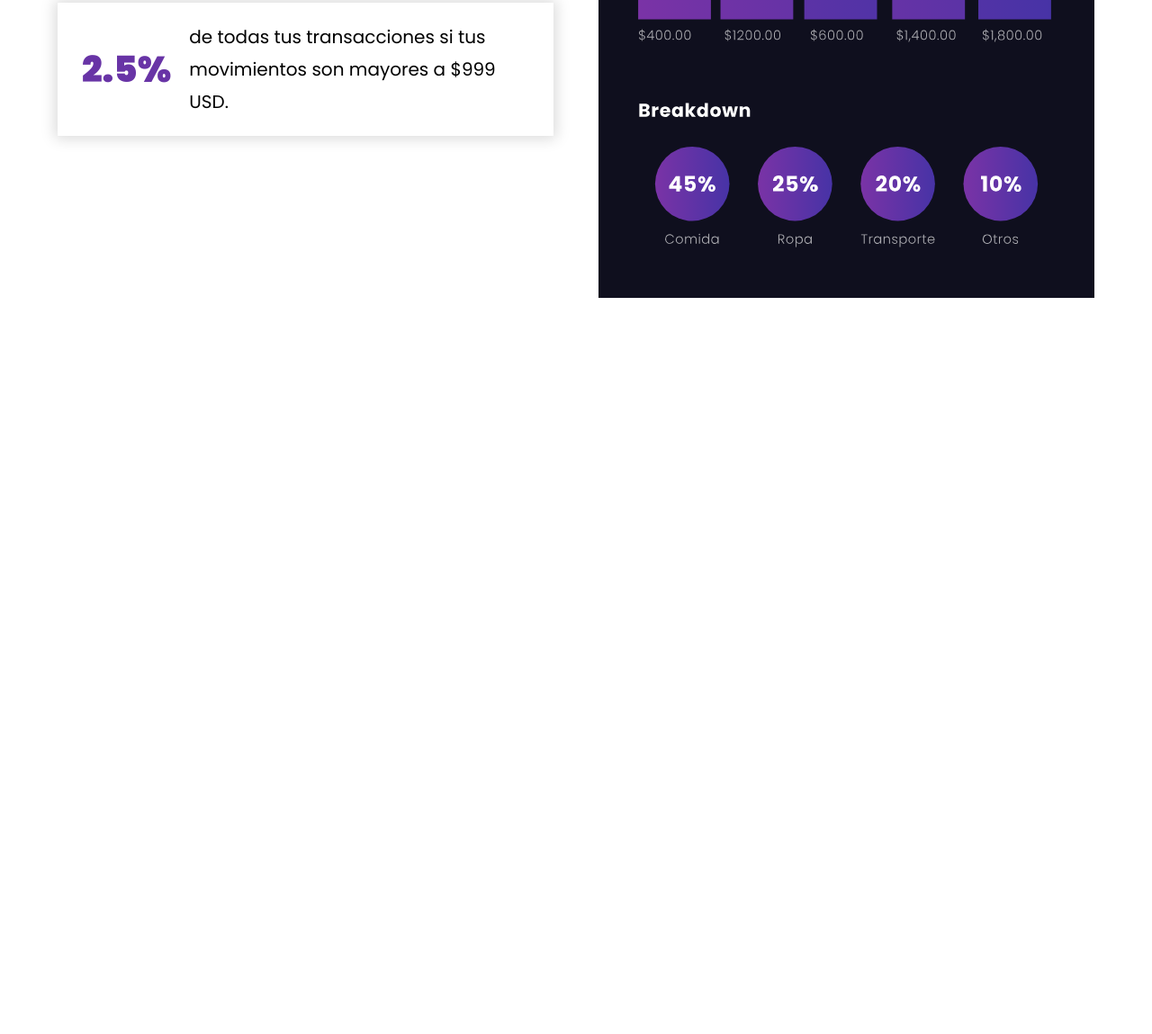
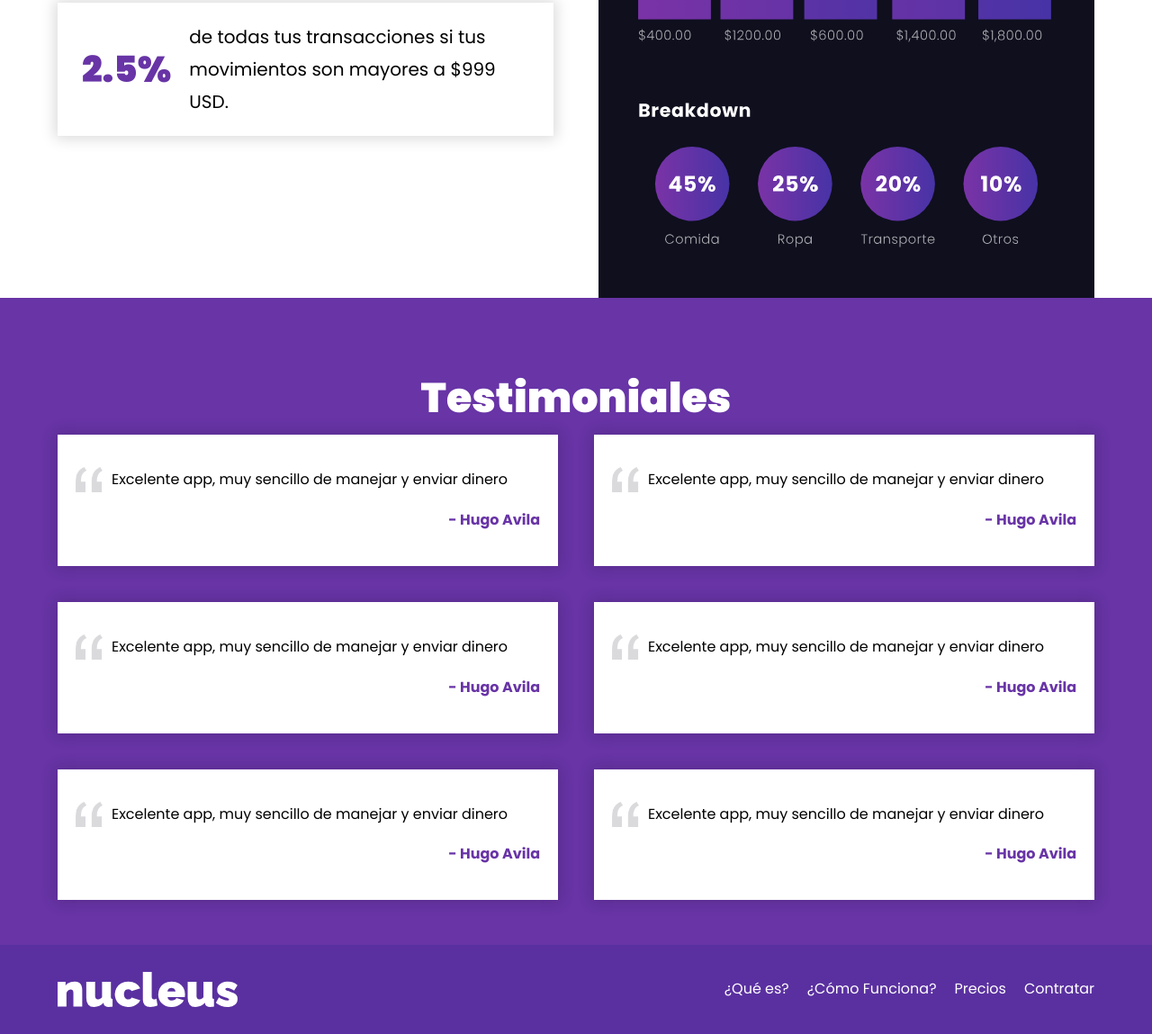
Before and after one commit to HugoAvila-Dev/nucleus-app, a website built with Vite: page index.html in a window 1280 px wide. Shown: the part 3743-4892 px from the top of the page at 90% size. Before the commit the page ends 4074 px from the top, so only its background shows below. Built offline with nearby package versions, Linux system fonts and the light colour scheme.

Commit message:
commit final

```diff
--- a/css/styles.css
+++ b/css/styles.css
@@ -168,6 +168,9 @@ img {
         color: var(--blanco);
     }
 }
+.navegacion__link--blanco {
+    color: var(--blanco);
+}
 .nucleus {
     margin-top: 3rem;
 }
@@ -292,3 +295,69 @@ img {
         text-align: left;
     }
 }
+
+.testimoniales {
+    background-color: var(--primario);
+    padding: 5rem 0;
+}
+.testimoniales__heading {
+    color: var(--blanco);
+    margin-bottom: 0;
+}
+.testimoniales__grid {
+    display: grid;
+    grid-template-columns: 1fr;
+    gap: 4rem;
+}
+@media (min-width: 768px) {
+    .testimoniales__grid {
+        grid-template-columns: repeat(2, 1fr);
+    }
+}
+.testimonial {
+    background-color: var(--blanco);
+    box-shadow: 0px 0px 15px 3px rgb(0 0 0 / .15);
+    padding: 2rem;
+    position: relative;
+}
+.testimonial__texto {
+    padding-left: 4rem;
+}
+.testimonial__texto::before {
+    content: '';
+    background-image: url(../img/comilla.png);
+    background-size: 3rem;
+    background-repeat: no-repeat;
+    background-position: center;
+    width: 3rem;
+    height: 3rem;
+    position: absolute;
+    top: 3.5rem;
+    left: 2rem;
+}
+.testimonial__autor {
+    text-align: right;
+    color: var(--primario);
+    font-weight: 700;
+}
+.footer {
+    background-color: #5A30A0;
+    padding: 3rem 0;
+}
+.footer__logo {
+    width: 20rem;
+    margin: 0 auto 4rem auto;
+}
+@media (min-width: 768px) {
+    .footer__logo {
+        margin: 0;
+    }
+}
+
+@media (min-width: 768PX) {
+    .footer__grid {
+        display: flex;
+        justify-content: space-between;
+        align-items: center;
+    }
+}
--- a/index.html
+++ b/index.html
@@ -115,5 +115,57 @@
             </div>
         </div>
     </section>
+    <section class="testimoniales">
+        <div class="testimoniales__contenedor">
+            <h2 class="testimoniales__heading">Testimoniales</h2>
+            <div class="testimoniales__grid">
+                <div class="testimonial">
+                    <p class="testimonial__texto">Excelente app, muy sencillo de manejar y
+                        enviar dinero</p>
+                     <p class="testimonial__autor">- Hugo Avila</p>
+                </div>
+                <div class="testimonial">
+                    <p class="testimonial__texto">Excelente app, muy sencillo de manejar y
+                        enviar dinero</p>
+                     <p class="testimonial__autor">- Hugo Avila</p>
+                </div>
+                <div class="testimonial">
+                    <p class="testimonial__texto">Excelente app, muy sencillo de manejar y
+                        enviar dinero</p>
+                     <p class="testimonial__autor">- Hugo Avila</p>
+                </div>
+                <div class="testimonial">
+                    <p class="testimonial__texto">Excelente app, muy sencillo de manejar y
+                        enviar dinero</p>
+                     <p class="testimonial__autor">- Hugo Avila</p>
+                </div>
+                <div class="testimonial">
+                    <p class="testimonial__texto">Excelente app, muy sencillo de manejar y
+                        enviar dinero</p>
+                     <p class="testimonial__autor">- Hugo Avila</p>
+                </div>
+                <div class="testimonial">
+                    <p class="testimonial__texto">Excelente app, muy sencillo de manejar y
+                        enviar dinero</p>
+                     <p class="testimonial__autor">- Hugo Avila</p>
+                </div>
+            </div>
+        </div>
+    </section>
+    <footer class="footer">
+        <div class="footer__contenedor">
+            <div class="footer__grid">
+                <div class="footer__logo">
+                    <img src="img/logo-blanco.svg" alt="logo blanco nucleus">
+                </div>
+                <nav class="navegacion">
+                    <a href="#" class="navegacion__link navegacion__link--blanco">¿Qué es?</a>
+                    <a href="#" class="navegacion__link navegacion__link--blanco">¿Cómo Funciona?</a>
+                    <a href="#" class="navegacion__link navegacion__link--blanco">Precios</a>
+                    <a href="#" class="navegacion__link navegacion__link--blanco">Contratar</a>
+                </nav>
+            </div>
+        </div>
+    </footer>
 </body>
 </html>
```
